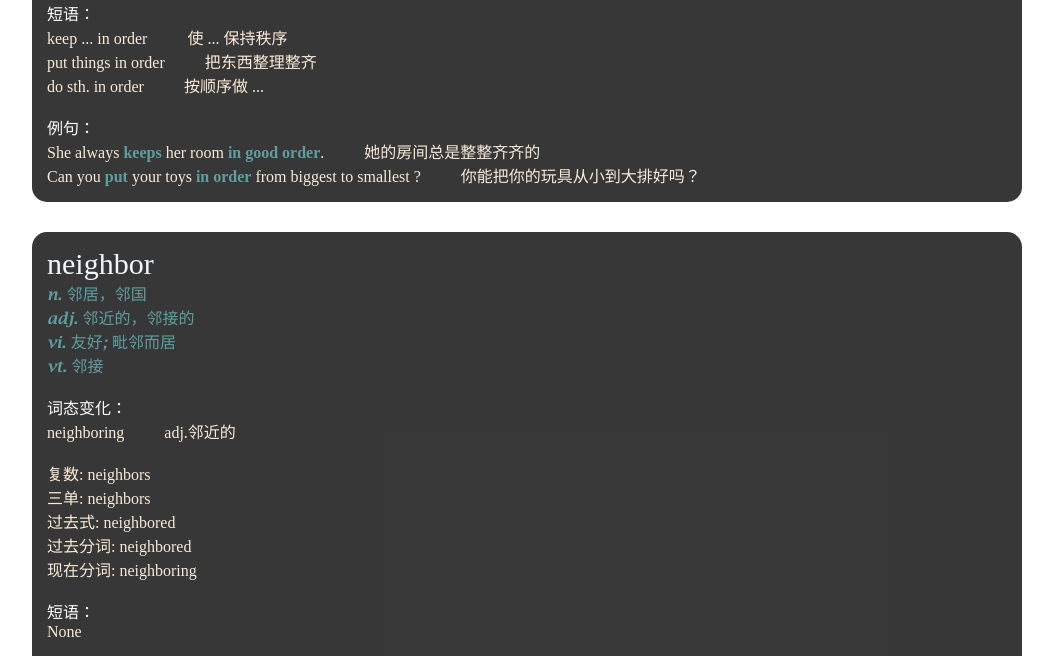
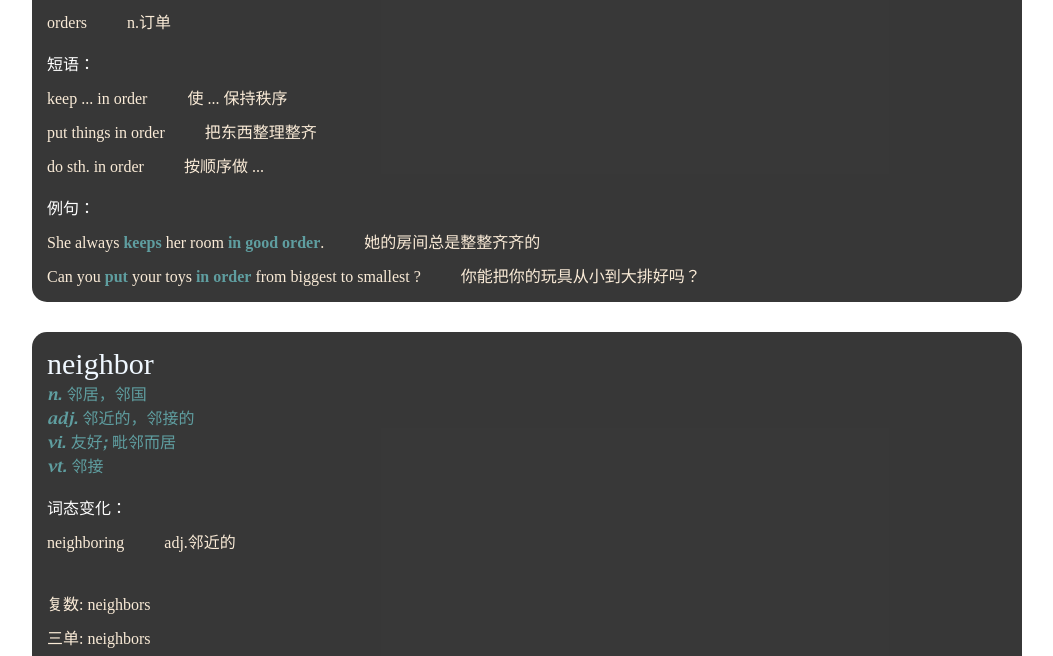
Before and after one commit to cucumbercan/cucumbercan.github.io, a plain HTML site: page CCLib/word/index.html in a window 1280 px wide. Shown: the part 589-1245 px from the top of the page, without its empty margins (128-1181 px from the left). Drawn offline with Linux system fonts and the light colour scheme.

Commit message:
Add files via upload

```diff
--- a/CCLib/word/index.css
+++ b/CCLib/word/index.css
@@ -15,9 +15,11 @@
 	font-family: font-i;
 }
 .other{
+	margin-top: 10px;
 	color: antiquewhite;
 }
 .example{
+	margin-top: 10px;
 	color: antiquewhite;
 }
 s{
--- a/CCLib/word/index.js
+++ b/CCLib/word/index.js
@@ -5,15 +5,16 @@ function show(){
 		for(var j=0;j<x.other.length;j++){
 			s+="<div class='other'>"+x.other[j]+"</div>";
 		}
-		s+="<br><s>短语：</s>";
+		s+=x.phrase[0]?"<br><s>短语：</s>":"";
 		for(var j=0;j<x.phrase.length;j++){
 			s+="<div class='other'>"+x.phrase[j]+"</div>";
 		}
-		s+="<br><s>例句：</s><br>";
+		s+=x.example[0]?"<br><s>例句：</s><br>":"";
 		for(var j=0;j<x.example.length;j++){
 			s+="<div class='example'>"+x.example[j]+"</div>";
 		}
 		document.getElementById("words").innerHTML+="<div class='word' style='font-color: #FFFFFF;'>"+s+"</div>"
 		// console.log(x)
+		console.log(x.word,x.phrase.length)
 	}
 }
--- a/CCLib/word/word.js
+++ b/CCLib/word/word.js
@@ -1,8 +1,8 @@
 var teens7D773=[
 	{"word":"experiment","class":"n","trans":"实验","other":["experimental &emsp;&emsp; adj.实验性的"],"phrase":["do an experiment &emsp;&emsp; 做实验"],"example":["I'm doing an <b>experiment</b> in the Shenzhen <b>Experimental</b> School &emsp;&emsp; 我正在深圳实验学校做实验","That <b>experiment</b> is so danger! &emsp;&emsp; 那个实验太危险了！"]},
 	{"word":"order","class":"n","trans":"秩序；命令<br>v. 命令；订购","other":["orders &emsp;&emsp; n.订单"],"phrase":["keep ... in order &emsp;&emsp; 使 ... 保持秩序 "," put things in order &emsp;&emsp; 把东西整理整齐 "," do sth. in order &emsp;&emsp; 按顺序做 ..."],"example":["She always <b>keeps</b> her room <b>in good order</b>. &emsp;&emsp; 她的房间总是整整齐齐的 "," Can you <b>put</b> your toys <b>in order</b> from biggest to smallest ? &emsp;&emsp; 你能把你的玩具从小到大排好吗？"]},
-	{"word":"neighbor","class":"n","trans":"邻居，邻国<br>adj. 邻近的，邻接的<br>vi. 友好; 毗邻而居<br>vt. 邻接","other":["neighboring &emsp;&emsp; adj.邻近的 ","<br>"," 复数: neighbors "," 三单: neighbors "," 过去式: neighbored "," 过去分词: neighbored "," 现在分词: neighboring"],"phrase":["None"],"example":["Who is my <b>neighbor</b> ? &emsp;&emsp; 谁是我的邻居？ "," He is having his holiday in a <b>neighboring</b> city. &emsp;&emsp; 他正在临近的城市度假"]},
-	{"word":"die","class":"v","trans":"死<br>n. 模具","other":["dead &emsp;&emsp; n.死(者)；adj.死的 "," <br> "," 三单: dies "," 过去式: died "," 过去分词: died "," 现在分词: dying"],"phrase":["None"],"example":["He is going to <b>die</b> ! &emsp;&emsp; 他快要死了！"]},
+	{"word":"neighbor","class":"n","trans":"邻居，邻国<br>adj. 邻近的，邻接的<br>vi. 友好; 毗邻而居<br>vt. 邻接","other":["neighboring &emsp;&emsp; adj.邻近的 ","<br>"," 复数: neighbors "," 三单: neighbors "," 过去式: neighbored "," 过去分词: neighbored "," 现在分词: neighboring"],"phrase":[""],"example":["Who is my <b>neighbor</b> ? &emsp;&emsp; 谁是我的邻居？ "," He is having his holiday in a <b>neighboring</b> city. &emsp;&emsp; 他正在临近的城市度假"]},
+	{"word":"die","class":"v","trans":"死<br>n. 模具","other":["dead &emsp;&emsp; n.死(者)；adj.死的 "," <br> "," 三单: dies "," 过去式: died "," 过去分词: died "," 现在分词: dying"],"phrase":[""],"example":["He is going to <b>die</b> ! &emsp;&emsp; 他快要死了！"]},
 	{"word":"though","class":"adv","trans":"不过，但是<br>conj. 虽然","other":[""],"phrase":[""],"example":["I like it <b>though</b> it is sour. &emsp;&emsp; 我喜欢它虽然他是酸的"]},
 	{"word":"character","class":"n","trans":"性格；字母(文字)","other":["复数: characters"],"phrase":[""],"example":["The Chinese <b>characters</b> is amazing ! &emsp;&emsp; 中国的汉字真神奇！"]},
 	{"word":"brave","class":"adj","trans":"勇敢的，极好的<br>v. 勇敢面对<br>n. 勇士","other":["bravely &emsp;&emsp; adv.勇敢地 "," bravery &emsp;&emsp; n.勇气 "," <br> "," 复数: braves "," 三单: braves "," 过去式: braved "," 过去分词: braved "," 现在分词: braving "," 比较级: braver "," 最高级: bravest"],"phrase":["do sth. bravely &emsp;&emsp; 勇敢地做某事 "," be brave enough to do sth. &emsp;&emsp; 足够勇敢去做某事"],"example":["Fight <b>bravely</b> against the enemy ! &emsp;&emsp; 勇敢地与敌人作战！ "," He is <b>brave enough</b> to go on an adventure with me. &emsp;&emsp; 他已经足够勇敢,可以去跟我冒险了。"]},
```
